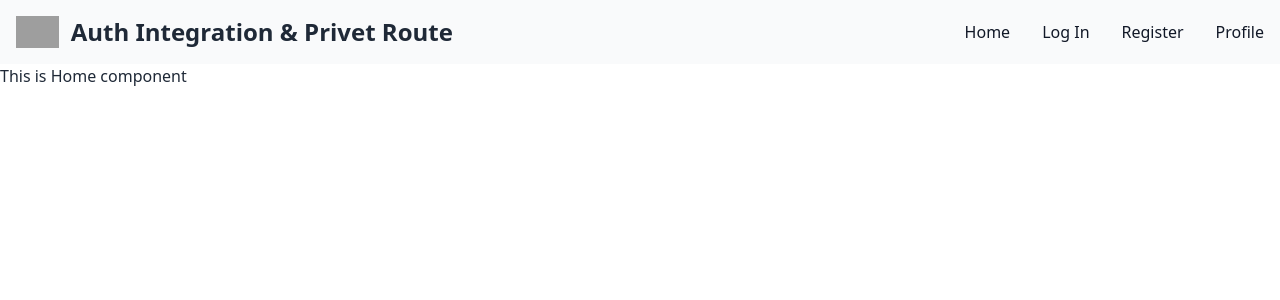
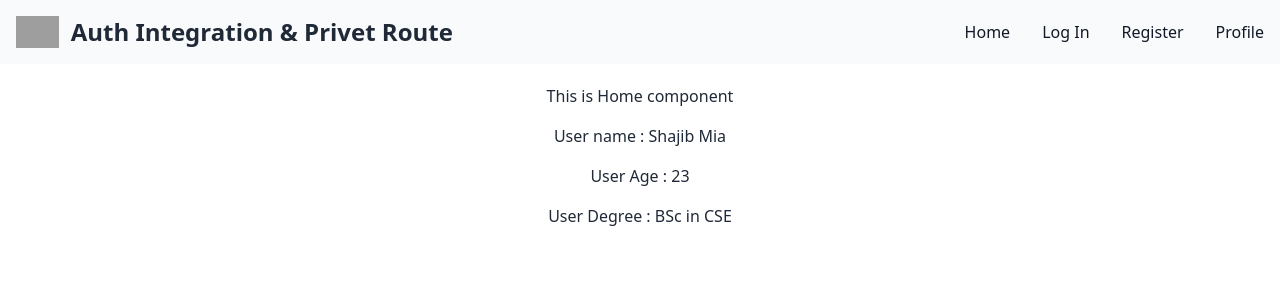
Before and after one commit to Shajibmia96/Milestone--9, a React (Vite) app in the folder React-Auth-integration-Privet-route/: page / in a window 1280 px wide. Shown: the top 300 px of the page. Built offline with nearby package versions, Linux system fonts and the light colour scheme; grey boxes are pictures that could not be loaded.

Commit message:
Create User Context For Shared Authentication

```diff
--- a/React-Auth-integration-Privet-route/package.json
+++ b/React-Auth-integration-Privet-route/package.json
@@ -14,6 +14,7 @@
     "flowbite": "^2.3.0",
     "localforage": "^1.10.0",
     "match-sorter": "^6.3.4",
+    "prop-types": "^15.8.1",
     "react": "^18.2.0",
     "react-dom": "^18.2.0",
     "react-router-dom": "^6.23.1",
--- a/React-Auth-integration-Privet-route/src/Component/Home/Home.jsx
+++ b/React-Auth-integration-Privet-route/src/Component/Home/Home.jsx
@@ -1,7 +1,17 @@
+import { useContext } from "react";
+import { AuthContext } from "../../Provider/AuthProvider";
+
 const Home = () => {
+
+      const authInfo = useContext(AuthContext)
+      console.log(authInfo)
+      const {name, age, degree} = authInfo
     return (
-        <div>
+        <div className="text-center space-y-4 mt-5">
             <h1>This is Home component</h1>
+            <h1>User name : {name}</h1>
+            <p>User Age : {age}</p>
+            <p>User Degree : {degree}</p>
         </div>
     );
 };
--- a/React-Auth-integration-Privet-route/src/Component/Profile/Profile.jsx
+++ b/React-Auth-integration-Privet-route/src/Component/Profile/Profile.jsx
@@ -1,9 +1,16 @@
+import { useContext } from "react";
+import { AuthContext } from "../../Provider/AuthProvider";
 
 
 const Profile = () => {
+    const AuthInfo = useContext(AuthContext)
+    const {name, age, degree} = AuthInfo;
     return (
         <div>
              <h1 className="text-4xl">This is Profile views</h1>
+             <h1>{name}</h1>
+             <p>{age}</p>
+             <p>{degree}</p>
         </div>
     );
 };
--- /dev/null
+++ b/React-Auth-integration-Privet-route/src/Provider/AuthProvider.jsx
@@ -0,0 +1,23 @@
+
+import PropTypes from 'prop-types';
+import { createContext } from 'react';
+ export const AuthContext = createContext(null)
+
+ const authInfo = {
+    name: "Shajib Mia",
+    age : 23,
+    degree: "BSc in CSE"
+ }
+const AuthProvider = ({children}) => {
+    return (
+        <AuthContext.Provider value={authInfo}>
+            {children}
+        </AuthContext.Provider>
+    );
+};
+
+AuthProvider.propTypes = {
+    children: PropTypes.node,
+}
+
+export default AuthProvider;
--- a/React-Auth-integration-Privet-route/src/main.jsx
+++ b/React-Auth-integration-Privet-route/src/main.jsx
@@ -3,9 +3,12 @@
 import './index.css'
 import { RouterProvider } from 'react-router-dom'
 import router from './Route/Route'
+import AuthProvider from './Provider/AuthProvider'
 
 ReactDOM.createRoot(document.getElementById('root')).render(
   <React.StrictMode>
+    <AuthProvider>
      <RouterProvider router={router} />
+    </AuthProvider>
   </React.StrictMode>,
 )
```
Also changed, not shown: 1 other file (tests, documents, lock files or other folders).
